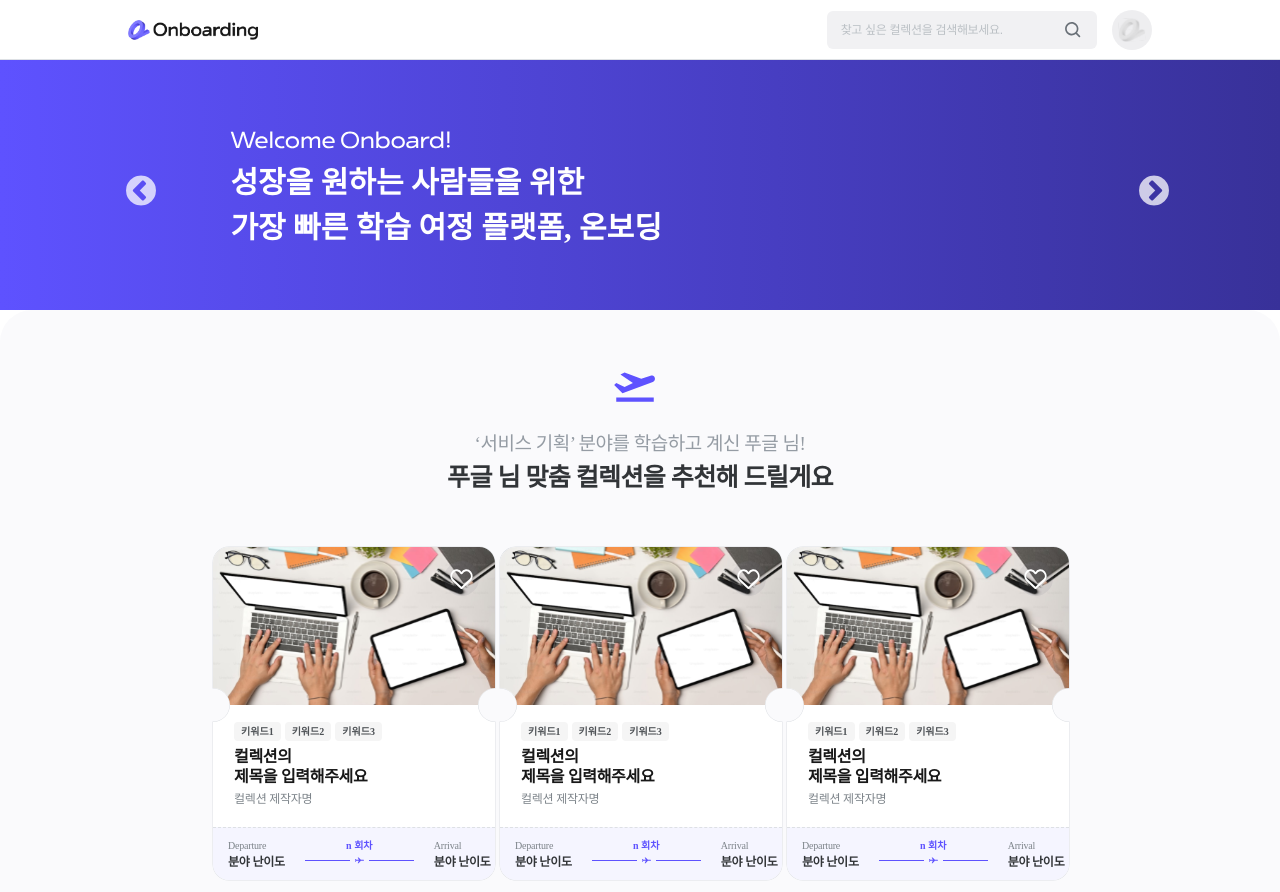
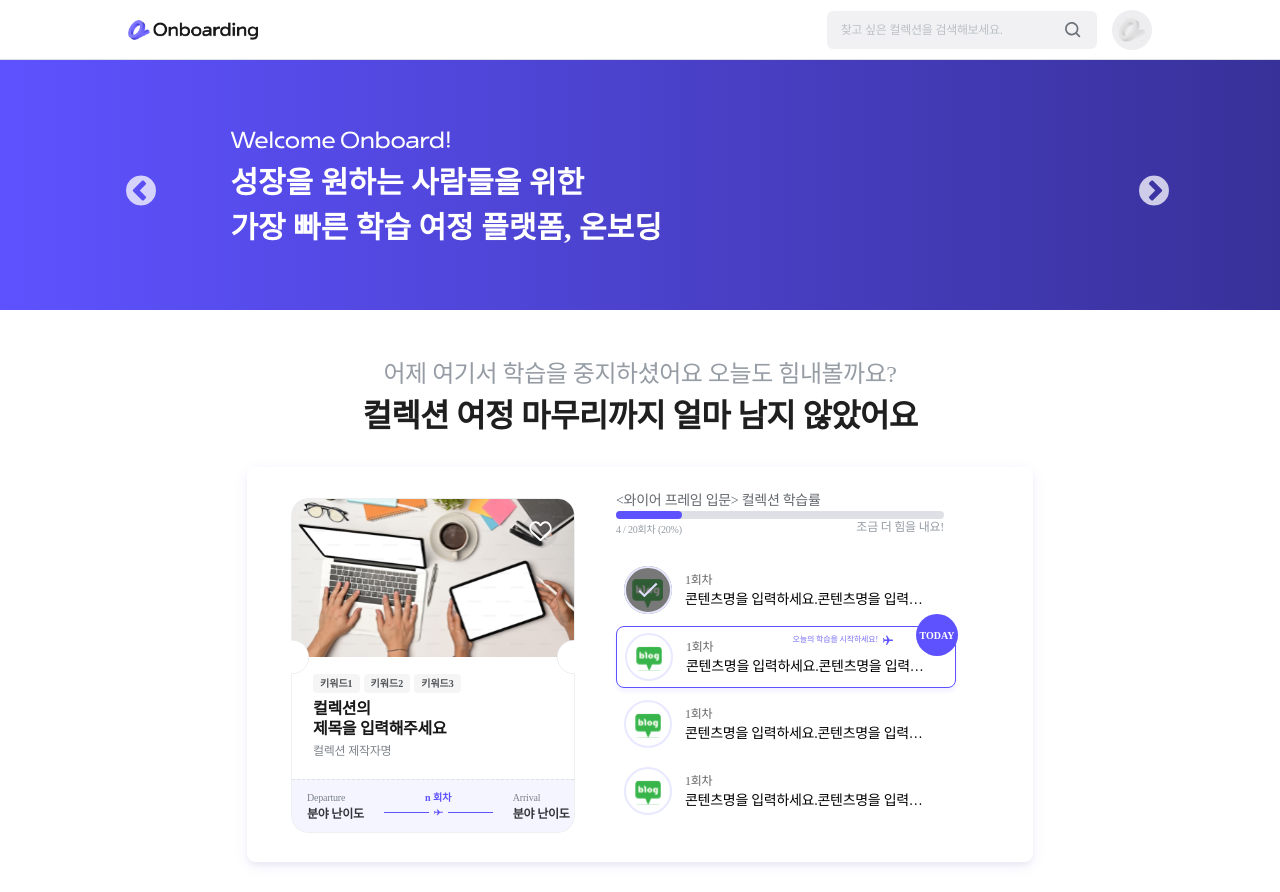
Before and after one commit to TeamLearningFlow/LearningFlow-FE, a Next.js app: page /home in a window 1280 px wide. Shown: the top 892 px of the page. Built offline with nearby package versions, Linux system fonts and the light colour scheme.

Commit message:
feat: 홈 최근 수강 컬렉션 UI 제작 #38

```diff
--- /dev/null
+++ b/src/components/home/recentCollection.tsx
@@ -0,0 +1,358 @@
+import React, { ReactNode } from 'react';
+import styled from 'styled-components';
+import Image from 'next/image';
+import BoardingPass from './homeBoardingPass';
+import { useRouter } from 'next/router';
+import plane from '../../assets/plane_today.svg';
+import naverblogChecked from '../../assets/platformicon/naver blog_checked_ic.svg';
+import naverblog from '../../assets/platformicon/naverblog_ic.svg';
+
+const Container = styled.div`
+  display: flex;
+  flex-direction: column;
+  align-items: center;
+  padding: 46px 0 64px 0;
+`;
+
+const LabelWrapper = styled.div`
+  height: 84px;
+  display: flex;
+  flex-shrink: 0;
+  flex-direction: column;
+  text-align: center;
+  margin-bottom: 27px;
+`;
+
+const Label = styled.div`
+  font-feature-settings:
+    'liga' off,
+    'clig' off;
+
+  font-family: Pretendard;
+  font-style: normal;
+  line-height: 150%;
+  letter-spacing: -0.48px;
+`;
+
+const GrayLabal = styled(Label)`
+  color: #959ca4;
+
+  /* Body/xl/Medium */
+  font-size: 24px;
+  font-weight: 500;
+  letter-spacing: -0.48px;
+`;
+
+const BlackLabal = styled(Label)`
+  color: #1f1f1f;
+
+  /* Headings/2xl */
+  font-size: 32px;
+  font-weight: 600;
+  letter-spacing: -0.64px;
+`;
+
+const CollectionWrapper = styled.div`
+  width: 786px;
+  height: 395px;
+  margin-bottom: 32px;
+  display: flex;
+  flex-direction: row;
+  flex-shrink: 0;
+  border-radius: 8.757px;
+  background: #fff;
+  box-shadow:
+    0px 4px 4px 0px rgba(0, 0, 0, 0.04),
+    0px 4px 13.3px 0px rgba(202, 198, 255, 0.27);
+`;
+
+const BoardingPassWrapper = styled.div`
+  padding: 31px 43px 31px 44px;
+`;
+const ContentDescription = styled.div``;
+
+const LearningRate = styled.div`
+  display: flex;
+  width: 372px;
+  height: 92px;
+  justify-content: center;
+  align-items: baseline;
+  flex-direction: column;
+`;
+
+const TitleLabel = styled.div`
+  color: #64696e;
+
+  /* Body/xs/Medium */
+  font-family: Pretendard;
+  font-size: 14px;
+  font-style: normal;
+  font-weight: 500;
+  line-height: 150%; /* 21px */
+  letter-spacing: -0.28px;
+`;
+
+const ContentList = styled.div`
+  display: flex;
+  width: 338px;
+  flex-direction: column;
+  align-items: flex-start;
+  gap: 5px;
+`;
+
+const Content = styled.div`
+  display: flex;
+  width: 338px;
+  align-items: center;
+  padding: 7px 19px 7px 8px;
+`;
+
+const ContentWrapper = styled.div`
+  display: flex;
+  flex-direction: column;
+  margin-left: 13px;
+`;
+
+const ContentNumber = styled.div`
+  color: #666;
+
+  /* Detail/2xs/Medium */
+  font-family: Pretendard;
+  font-size: 12px;
+  font-style: normal;
+  font-weight: 500;
+  line-height: 150%; /* 18px */
+  letter-spacing: -0.24px;
+`;
+
+const ContentTitle = styled.div`
+  color: #000;
+  width: 250px;
+  white-space: nowrap;
+  overflow: hidden;
+  text-overflow: ellipsis;
+
+  /* Body/xs/Medium */
+  font-family: Pretendard;
+  font-size: 14px;
+  font-style: normal;
+  font-weight: 500;
+  line-height: 150%; /* 21px */
+  letter-spacing: -0.28px;
+`;
+
+const TodayContentWrapper = styled.div`
+  display: flex;
+  border-radius: 8px;
+  border: 1px solid #5e52ff;
+  background: #fff;
+  box-shadow: 0px 4px 4px 0px #f3f2ff;
+  height: 62px;
+  align-items: center;
+  position: relative;
+`;
+
+const TodayContentMark = styled.div`
+  width: 42px;
+  height: 42px;
+  border-radius: 21px;
+  background: #5e52ff;
+  color: #fff;
+  display: flex;
+  align-items: center;
+  justify-content: center;
+  position: absolute;
+  top: -13px;
+  right: -3px;
+
+  /* Detail/3xs/Semibold */
+  font-family: Pretendard;
+  font-size: 10px;
+  font-style: normal;
+  font-weight: 600;
+  line-height: 150%; /* 15px */
+`;
+
+const TodayContentLabel = styled.div`
+  color: #7a71f5;
+  display: flex;
+  gap: 4px;
+  position: absolute;
+  top: 7px;
+  right: 61px;
+
+  /* Detail/8_M */
+  font-family: Pretendard;
+  font-size: 8px;
+  font-style: normal;
+  font-weight: 500;
+  line-height: 150%; /* 12px */
+  letter-spacing: -0.16px;
+`;
+
+const Button = styled.button`
+  display: flex;
+  width: 390px;
+  height: 58px;
+  padding: 17px 126px;
+  justify-content: center;
+  align-items: center;
+  gap: 10px;
+  border: none;
+  border-radius: 13.136px;
+  background: #5e52ff;
+  box-shadow: 3.503px 3.503px 3.941px -0.876px rgba(113, 104, 104, 0.26);
+
+  color: #fff;
+  white-space: nowrap;
+  text-align: center;
+  cursor: pointer;
+
+  /* Body/l/Semibold */
+  font-family: Pretendard;
+  font-size: 22px;
+  font-style: normal;
+  font-weight: 600;
+  line-height: 150%; /* 33px */
+  letter-spacing: -0.44px;
+`;
+
+const ProgressWrapper = styled.div`
+  width: 328px;
+  position: relative;
+`;
+
+const ProgressBarFull = styled.div`
+  height: 8px;
+  width: 100%;
+  background-color: #dde0e4;
+  border-radius: 17.515px;
+`;
+
+const ProgressBar = styled.div`
+  height: 100%;
+  width: 20%;
+  background-color: #5e52ff;
+  border-radius: 17.515px;
+`;
+
+const ProgressRate = styled.span`
+  height: 12px;
+  width: 242px;
+  color: #959ca4;
+  padding-top: 2px;
+
+  /* Detail/3xs/regular */
+  font-family: Pretendard;
+  font-size: 10px;
+  font-style: normal;
+  font-weight: 400;
+  line-height: 150%; /* 15px */
+  letter-spacing: -0.2px;
+`;
+
+const ProgressLabel = styled.span`
+  height: 18.251px;
+  color: #959ca4;
+  position: absolute;
+  bottom: 0;
+  right: 0;
+  white-space: nowrap;
+
+  /* Detail/2xs/Medium */
+  font-family: Pretendard;
+  font-size: 12px;
+  font-style: normal;
+  font-weight: 500;
+  line-height: 150%; /* 18px */
+  letter-spacing: -0.24px;
+`;
+
+const TodayContent = ({ children }: { children: ReactNode }) => {
+  return (
+    <TodayContentWrapper>
+      <TodayContentMark>TODAY</TodayContentMark>
+      <TodayContentLabel>
+        오늘의 학습을 시작하세요!
+        <Image src={plane} alt="" />
+      </TodayContentLabel>
+      {children}
+    </TodayContentWrapper>
+  );
+};
+
+const RecentCollection: React.FC = () => {
+  const router = useRouter();
+  return (
+    <>
+      <Container>
+        <LabelWrapper>
+          <GrayLabal>
+            어제 여기서 학습을 중지하셨어요 오늘도 힘내볼까요?
+          </GrayLabal>
+          <BlackLabal>컬렉션 여정 마무리까지 얼마 남지 않았어요</BlackLabal>
+        </LabelWrapper>
+        <CollectionWrapper>
+          <BoardingPassWrapper>
+            <BoardingPass />
+          </BoardingPassWrapper>
+          <ContentDescription>
+            <LearningRate>
+              <TitleLabel>&lt;와이어 프레임 입문&gt; 컬렉션 학습률</TitleLabel>
+              <ProgressWrapper>
+                <ProgressBarFull>
+                  <ProgressBar />
+                </ProgressBarFull>
+                <ProgressRate>4 / 20회차 (20%)</ProgressRate>
+                <ProgressLabel>조금 더 힘을 내요!</ProgressLabel>
+              </ProgressWrapper>
+            </LearningRate>
+            <ContentList>
+              <Content>
+                <Image src={naverblogChecked} alt="naver blog" />
+                <ContentWrapper>
+                  <ContentNumber>1회차</ContentNumber>
+                  <ContentTitle>
+                    콘텐츠명을 입력하세요.콘텐츠명을 입력하세요.
+                  </ContentTitle>
+                </ContentWrapper>
+              </Content>
+              <TodayContent>
+                <Content>
+                  <Image src={naverblog} alt="naver blog" />
+                  <ContentWrapper>
+                    <ContentNumber>1회차</ContentNumber>
+                    <ContentTitle>
+                      콘텐츠명을 입력하세요.콘텐츠명을 입력하세요.
+                    </ContentTitle>
+                  </ContentWrapper>
+                </Content>
+              </TodayContent>
+              <Content>
+                <Image src={naverblog} alt="naver blog" />
+                <ContentWrapper>
+                  <ContentNumber>1회차</ContentNumber>
+                  <ContentTitle>
+                    콘텐츠명을 입력하세요.콘텐츠명을 입력하세요.
+                  </ContentTitle>
+                </ContentWrapper>
+              </Content>
+              <Content>
+                <Image src={naverblog} alt="naver blog" />
+                <ContentWrapper>
+                  <ContentNumber>1회차</ContentNumber>
+                  <ContentTitle>
+                    콘텐츠명을 입력하세요.콘텐츠명을 입력하세요.
+                  </ContentTitle>
+                </ContentWrapper>
+              </Content>
+            </ContentList>
+          </ContentDescription>
+        </CollectionWrapper>
+        <Button onClick={() => router.push('/search')}>바로 학습할래요</Button>
+      </Container>
+    </>
+  );
+};
+
+export default RecentCollection;
--- a/src/pages/home/index.tsx
+++ b/src/pages/home/index.tsx
@@ -9,6 +9,7 @@ import Pagination from '@/components/search/pagination';
 import Banner from '../../components/home/homeBanner';
 import Footer from '../../components/homeFooter';
 import HomeCollection from '../../components/home/homeCollection';
+import RecentCollection from '../../components/home/recentCollection';
 // import HomeModal from '../../pages/modal/homeModal';
 
 /*const Wrapper = styled.div`
@@ -52,6 +53,7 @@ const Home: React.FC = () => {
       ) : (
         <>
           <Banner />
+          <RecentCollection />
           <HomeCollection />
           {/*<Wrapper>
         {isModalOpen && <HomeModal onClose={handleCloseModal} />}
```
Also changed, not shown: src/assets/plane_today.svg (added).
